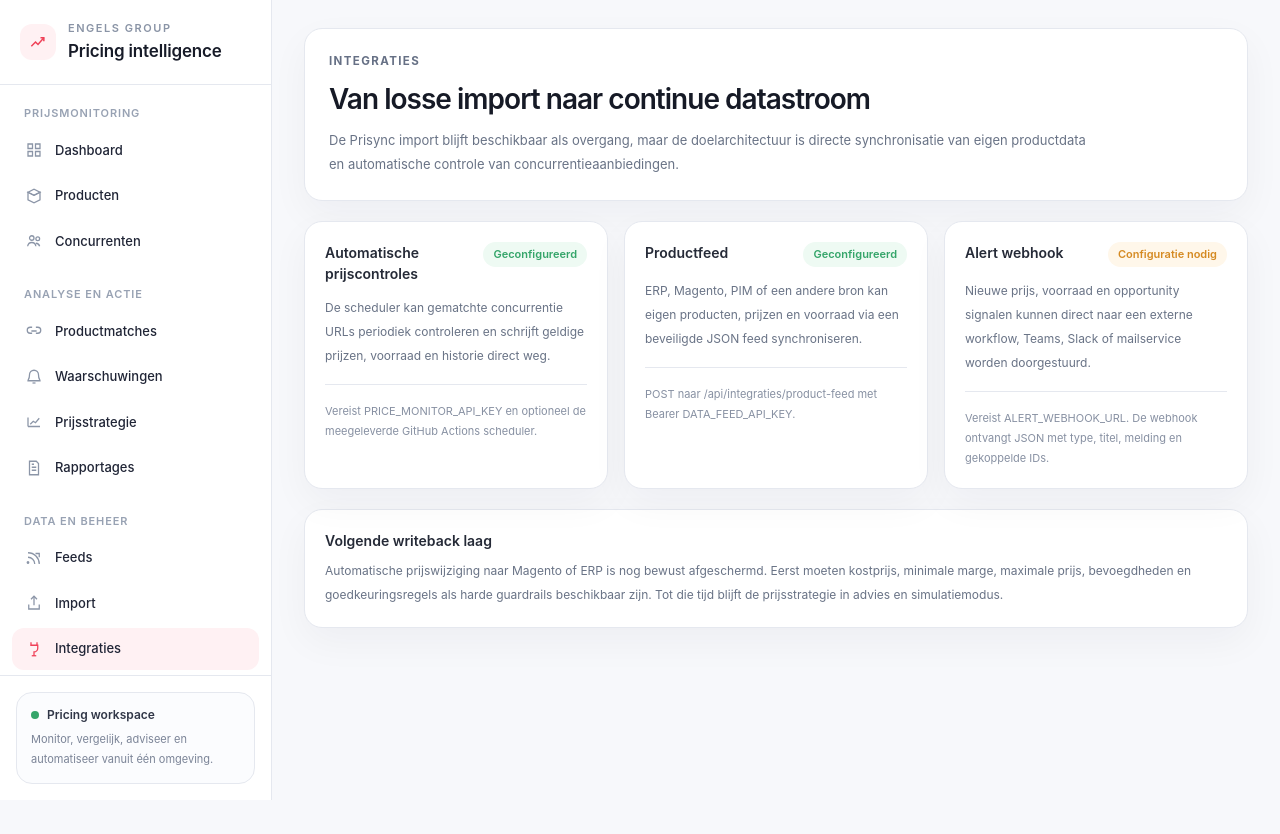
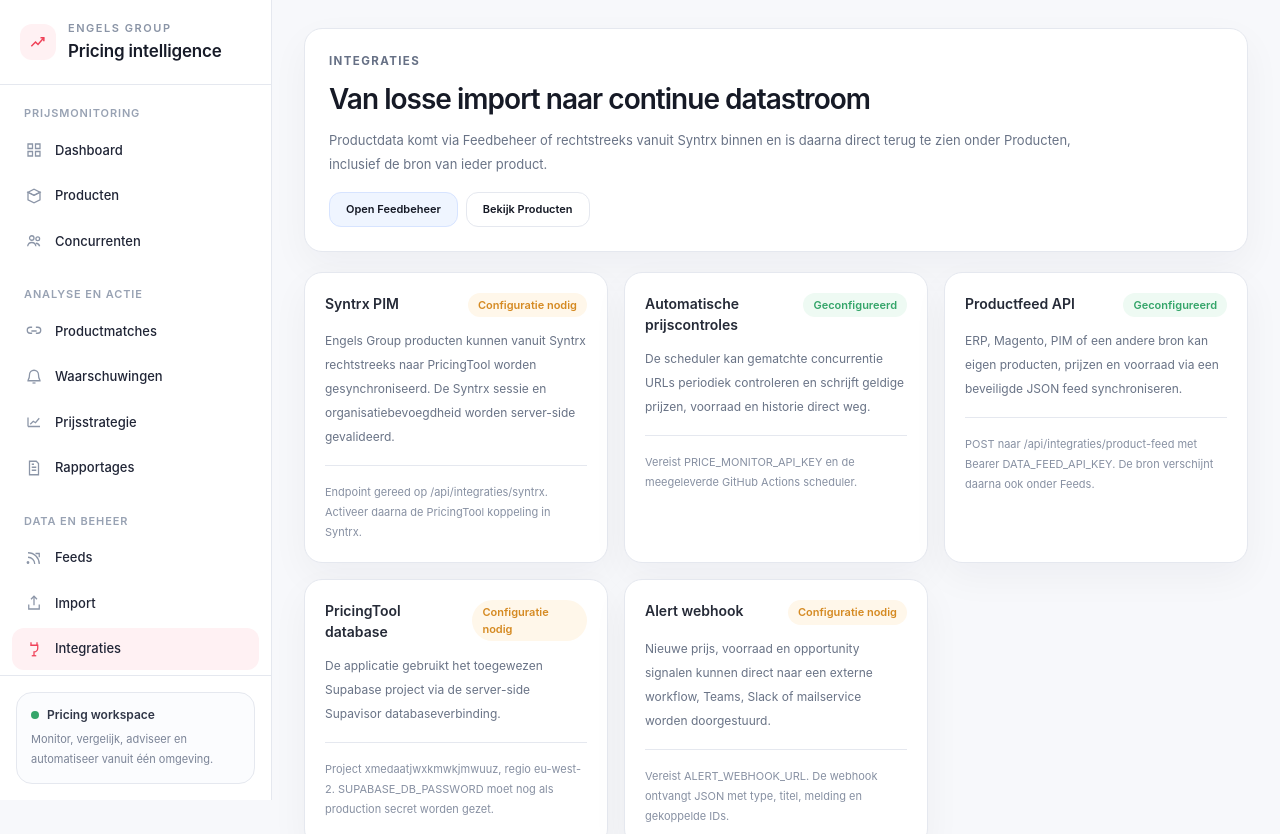
Before and after one commit to Petturick/PricingTool, a Next.js app: page /integraties in a window 1280 px wide. Shown: the top 834 px of the page. Before the commit the page ends 800 px from the top, so only its background shows below. Built offline with nearby package versions, Linux system fonts and the light colour scheme; no server answers; the database is empty.

Commit message:
Expose Syntrx feed integration status

```diff
--- a/src/app/integraties/page.tsx
+++ b/src/app/integraties/page.tsx
@@ -1,23 +1,38 @@
 export const dynamic = 'force-dynamic'
 
-function Status({ ready }: { ready: boolean }) {
-  return <span className={`rounded-full px-2.5 py-1 text-[11px] font-semibold ${ready ? 'bg-[var(--green-soft)] text-[var(--green)]' : 'bg-[var(--amber-soft)] text-[var(--amber)]'}`}>{ready ? 'Geconfigureerd' : 'Configuratie nodig'}</span>
+import Link from 'next/link'
+import { prisma } from '@/lib/prisma'
+import { safeDatabaseQuery } from '@/lib/safe-database'
+import { formatDate } from '@/lib/format'
+
+function Status({ ready, label }: { ready: boolean; label?: string }) {
+  return <span className={`rounded-full px-2.5 py-1 text-[11px] font-semibold ${ready ? 'bg-[var(--green-soft)] text-[var(--green)]' : 'bg-[var(--amber-soft)] text-[var(--amber)]'}`}>{label ?? (ready ? 'Geconfigureerd' : 'Configuratie nodig')}</span>
 }
 
-export default function IntegrationsPage() {
+export default async function IntegrationsPage() {
   const monitorReady = Boolean(process.env.PRICE_MONITOR_API_KEY)
   const feedReady = Boolean(process.env.DATA_FEED_API_KEY)
   const webhookReady = Boolean(process.env.ALERT_WEBHOOK_URL)
+  const databaseReady = Boolean(process.env.SUPABASE_DB_PASSWORD && process.env.SUPABASE_PROJECT_ID)
+  const syntrxResult = await safeDatabaseQuery(
+    () => prisma.feedSource.findUnique({ where: { sourceKey: 'syntrx:cieqifmizthutfvfgfny:4cd85d1b-f834-4e68-b26d-1eae649b4c1f' } }),
+    null,
+  )
+  const syntrx = syntrxResult.data
+
   const cards = [
-    { title: 'Automatische prijscontroles', description: 'De scheduler kan gematchte concurrentie URLs periodiek controleren en schrijft geldige prijzen, voorraad en historie direct weg.', ready: monitorReady, detail: 'Vereist PRICE_MONITOR_API_KEY en optioneel de meegeleverde GitHub Actions scheduler.' },
-    { title: 'Productfeed', description: 'ERP, Magento, PIM of een andere bron kan eigen producten, prijzen en voorraad via een beveiligde JSON feed synchroniseren.', ready: feedReady, detail: 'POST naar /api/integraties/product-feed met Bearer DATA_FEED_API_KEY.' },
+    { title: 'Syntrx PIM', description: 'Engels Group producten kunnen vanuit Syntrx rechtstreeks naar PricingTool worden gesynchroniseerd. De Syntrx sessie en organisatiebevoegdheid worden server-side gevalideerd.', ready: Boolean(syntrx), detail: syntrx ? `Laatste synchronisatie ${formatDate(syntrx.lastRunAt)}, ${syntrx.lastItemCount} regels, status ${syntrx.lastRunStatus}.` : 'Endpoint gereed op /api/integraties/syntrx. Activeer daarna de PricingTool koppeling in Syntrx.' },
+    { title: 'Automatische prijscontroles', description: 'De scheduler kan gematchte concurrentie URLs periodiek controleren en schrijft geldige prijzen, voorraad en historie direct weg.', ready: monitorReady, detail: 'Vereist PRICE_MONITOR_API_KEY en de meegeleverde GitHub Actions scheduler.' },
+    { title: 'Productfeed API', description: 'ERP, Magento, PIM of een andere bron kan eigen producten, prijzen en voorraad via een beveiligde JSON feed synchroniseren.', ready: feedReady, detail: 'POST naar /api/integraties/product-feed met Bearer DATA_FEED_API_KEY. De bron verschijnt daarna ook onder Feeds.' },
+    { title: 'PricingTool database', description: 'De applicatie gebruikt het toegewezen Supabase project via de server-side Supavisor databaseverbinding.', ready: databaseReady && syntrxResult.available, detail: `Project xmedaatjwxkmwkjmwuuz, regio eu-west-2. ${databaseReady ? 'Runtime variabelen gevonden.' : 'SUPABASE_DB_PASSWORD moet nog als production secret worden gezet.'}` },
     { title: 'Alert webhook', description: 'Nieuwe prijs, voorraad en opportunity signalen kunnen direct naar een externe workflow, Teams, Slack of mailservice worden doorgestuurd.', ready: webhookReady, detail: 'Vereist ALERT_WEBHOOK_URL. De webhook ontvangt JSON met type, titel, melding en gekoppelde IDs.' },
   ]
+
   return (
     <div className="space-y-5">
-      <section className="surface-card p-5 sm:p-6"><p className="eyebrow">Integraties</p><h1 className="mt-2 text-[28px] font-semibold tracking-[-0.035em] text-[#161a26]">Van losse import naar continue datastroom</h1><p className="mt-2 max-w-3xl text-[13px] leading-6 text-[#697386]">De Prisync import blijft beschikbaar als overgang, maar de doelarchitectuur is directe synchronisatie van eigen productdata en automatische controle van concurrentieaanbiedingen.</p></section>
+      <section className="surface-card p-5 sm:p-6"><p className="eyebrow">Integraties</p><h1 className="mt-2 text-[28px] font-semibold tracking-[-0.035em] text-[#161a26]">Van losse import naar continue datastroom</h1><p className="mt-2 max-w-3xl text-[13px] leading-6 text-[#697386]">Productdata komt via Feedbeheer of rechtstreeks vanuit Syntrx binnen en is daarna direct terug te zien onder Producten, inclusief de bron van ieder product.</p><div className="mt-4 flex flex-wrap gap-2"><Link href="/feeds" className="rounded-xl border border-[#d7e4ff] bg-[var(--blue-soft)] px-4 py-2 text-[11px] font-semibold text-[var(--blue)]">Open Feedbeheer</Link><Link href="/producten" className="rounded-xl border border-[var(--border)] px-4 py-2 text-[11px] font-semibold text-[#697386]">Bekijk Producten</Link></div></section>
       <section className="grid gap-4 xl:grid-cols-3">{cards.map((card) => <div key={card.title} className="surface-card p-5"><div className="flex items-start justify-between gap-3"><h2 className="text-[14px] font-semibold text-[#252a37]">{card.title}</h2><Status ready={card.ready} /></div><p className="mt-3 text-[12px] leading-6 text-[#697386]">{card.description}</p><p className="mt-4 border-t border-[var(--border)] pt-4 text-[11px] leading-5 text-[#8790a2]">{card.detail}</p></div>)}</section>
-      <section className="surface-card p-5"><h2 className="text-[14px] font-semibold text-[#252a37]">Volgende writeback laag</h2><p className="mt-2 max-w-4xl text-[12px] leading-6 text-[#697386]">Automatische prijswijziging naar Magento of ERP is nog bewust afgeschermd. Eerst moeten kostprijs, minimale marge, maximale prijs, bevoegdheden en goedkeuringsregels als harde guardrails beschikbaar zijn. Tot die tijd blijft de prijsstrategie in advies en simulatiemodus.</p></section>
+      <section className="surface-card p-5"><h2 className="text-[14px] font-semibold text-[#252a37]">Volgende writeback laag</h2><p className="mt-2 max-w-4xl text-[12px] leading-6 text-[#697386]">Automatische prijswijziging naar Magento of ERP blijft bewust afgeschermd totdat kostprijs, minimale marge, maximumprijs, bevoegdheden en goedkeuringsregels als harde guardrails beschikbaar zijn.</p></section>
     </div>
   )
 }
```
